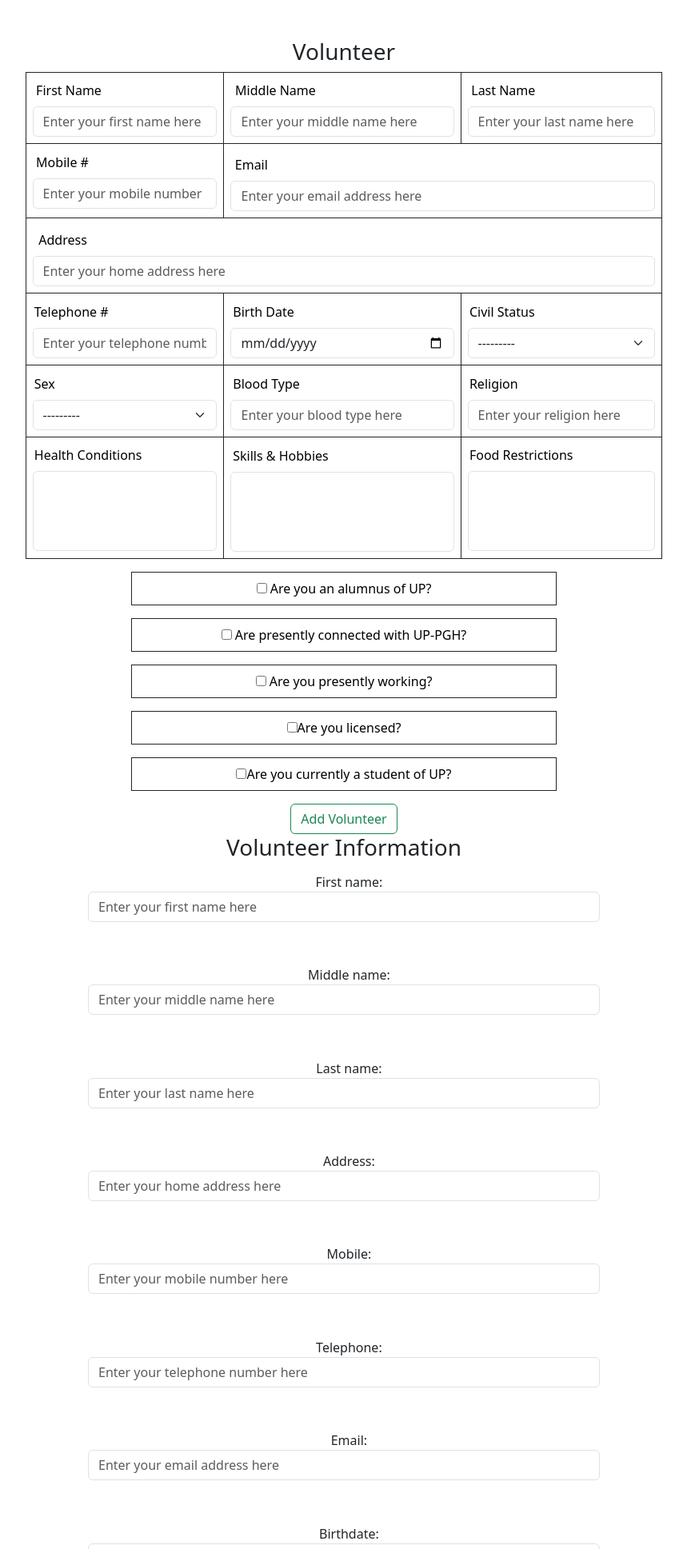
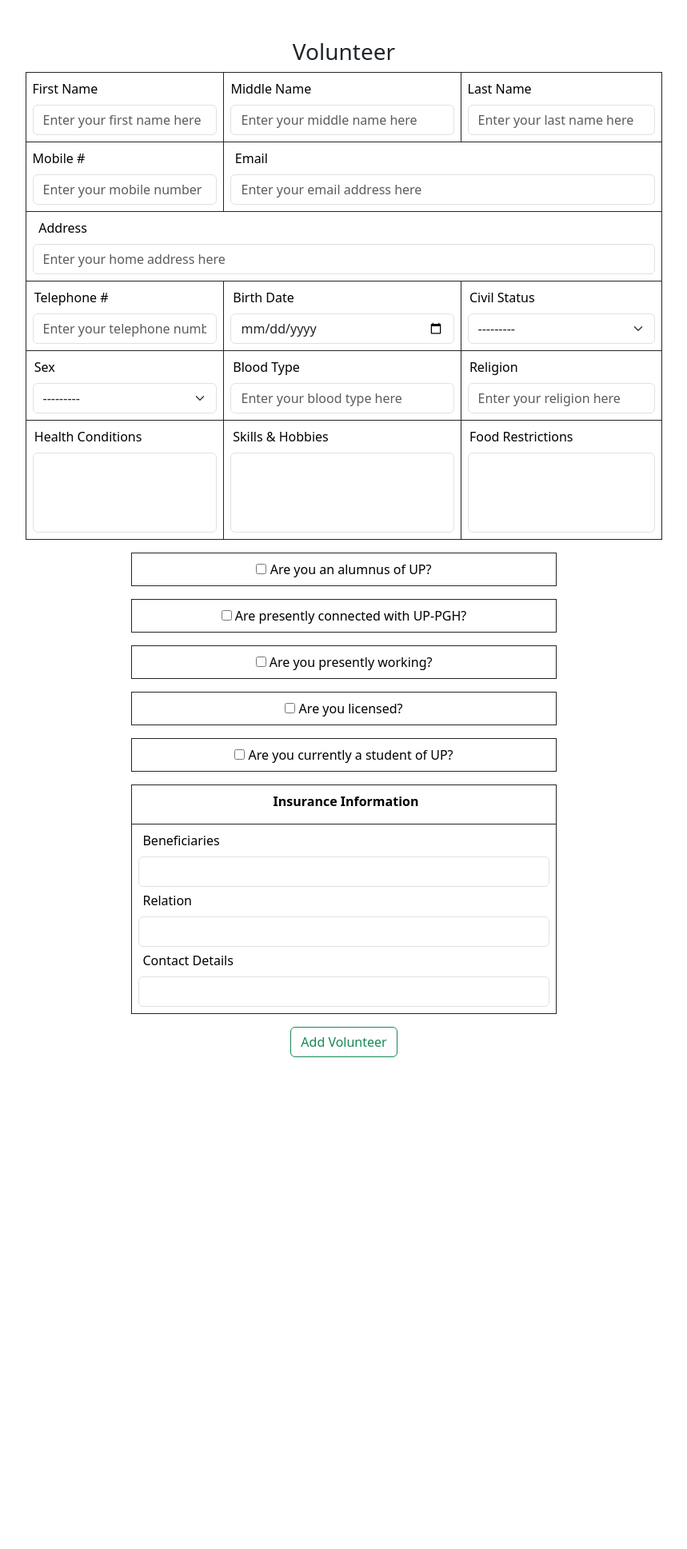
Before and after one commit to Cyapher/pahinungod_forms, a Django app: page /volunteer/ in a window 1280 px wide. Shown: the top 1937 px of the page at 80% size, without its empty margins (210-1069 px from the left). After the commit the page ends 1322 px from the top, so only its background shows below. Run offline with Django 4.2, Linux system fonts and the light colour scheme; some libraries are stand-ins or nearby versions.

Commit message:
test form

```diff
--- a/volunteer_forms/forms.py
+++ b/volunteer_forms/forms.py
@@ -50,6 +50,7 @@ class VolunteerForm(ModelForm):
 
             if field_name == 'occupation':
                 field.widget.attrs['class'] = 'form-select'
+                field.widget.attrs['onchange'] = 'dropWork()'
 
             if field_name in self.placeholders:
                 field.widget.attrs['placeholder'] = self.placeholders[field_name]
--- a/volunteer_forms/templates/form_pg1.html
+++ b/volunteer_forms/templates/form_pg1.html
@@ -5,10 +5,6 @@
 <style>
     td {
         padding: 4%;
-    }
-
-    label {
-        padding-left: 2%;
     }
 
     textarea {
@@ -21,9 +17,11 @@
 
     }
 
-    label {
+    .extra_form {
         margin-top: 1%;
     }
+
+
 
 </style>
 
@@ -35,6 +33,7 @@
 <div class="row justify-content-center" align="center">
     <div class="col-lg-10">
         <form action="{% url 'add' %}" method="post">
+            {% csrf_token %}
             <table class="w-75 table table-bordered border-dark">
                 <thead>
                     <h3>Volunteer</h3>
@@ -121,7 +120,8 @@
                 <thead>
                     <tr>
                         <td align="center">
-                            <input type="checkbox" id="alumni_check" onchange="toggleAlumni()"> Are you an alumnus of UP?</input>
+                            <input type="checkbox" id="alumni_check" onchange="toggleAlumni()">
+                            <label for="alumni_check">Are you an alumnus of UP?</label>
                         </td>
                     </tr>
                 </thead>
@@ -135,7 +135,7 @@
 
                                         <div class="fieldWrapper">
 
-                                            <label id="multi_col" for="{{ field.id_for_label }}" class="form-label">Constituent Unit</label>
+                                            <label id="multi_col" for="{{ field.id_for_label }}" class="form-label extra_form">Constituent Unit</label>
                                             {{ field }}
 
                                         </div>
@@ -167,7 +167,7 @@
 
                                         <div class="fieldWrapper">
 
-                                            <label id="multi_col" for="{{ field.id_for_label }}" class="form-label">Specification</label>
+                                            <label id="multi_col" for="{{ field.id_for_label }}" class="form-label extra_form">Specification</label>
                                             {{ field }}
 
                                         </div>
@@ -200,7 +200,7 @@
                                         {% if field.name == "occupation" %}
                                             <div class="fieldWrapper">
 
-                                                <label id="multi_col" for="{{ field.id_for_label }}" class="form-label">Occupation</label>
+                                                <label id="multi_col" for="{{ field.id_for_label }}" class="form-label extra_form">Occupation</label>
                                                 {{ field }}
 
                                             </div>
@@ -209,7 +209,7 @@
                                         {% if field.name == "otherOccu" %}
                                             <div class="fieldWrapper">
 
-                                                <label id="multi_col" for="{{ field.id_for_label }}" class="form-label">Other Occupation</label>
+                                                <label id="multi_col" for="{{ field.id_for_label }}" class="form-label extra_form">Other Occupation</label>
                                                 {{ field }}
 
                                             </div>
@@ -229,7 +229,7 @@
                 <thead>
                     <tr>
                         <td align="center">
-                            <input type="checkbox" id="license_check" onchange="toggleLicense()">Are you licensed?</input>
+                            <input type="checkbox" id="license_check" onchange="toggleLicense()"> Are you licensed?</input>
                         </td>
                     </tr>
                 </thead>
@@ -244,7 +244,7 @@
                                         {% if field.name == "prcLicense" %}
                                             <div class="fieldWrapper">
 
-                                                <label id="multi_col" for="{{ field.id_for_label }}" class="form-label">PRC License #</label>
+                                                <label id="multi_col" for="{{ field.id_for_label }}" class="form-label extra_form">PRC License #</label>
                                                 {{ field }}
 
                                             </div>
@@ -253,7 +253,7 @@
                                         {% if field.name == "dept" %}
                                             <div class="fieldWrapper">
 
-                                                <label id="multi_col" for="{{ field.id_for_label }}" class="form-label">Department</label>
+                                                <label id="multi_col" for="{{ field.id_for_label }}" class="form-label extra_form">Department</label>
                                                 {{ field }}
 
                                             </div>
@@ -262,7 +262,7 @@
                                         {% if field.name == "company" %}
                                             <div class="fieldWrapper">
 
-                                                <label id="multi_col" for="{{ field.id_for_label }}" class="form-label">Company</label>
+                                                <label id="multi_col" for="{{ field.id_for_label }}" class="form-label extra_form">Company</label>
                                                 {{ field }}
 
                                             </div>
@@ -271,7 +271,7 @@
                                         {% if field.name == "officeAdd" %}
                                             <div class="fieldWrapper">
 
-                                                <label id="multi_col" for="{{ field.id_for_label }}" class="form-label">Office Address</label>
+                                                <label id="multi_col" for="{{ field.id_for_label }}" class="form-label extra_form">Office Address</label>
                                                 {{ field }}
 
                                             </div>
@@ -280,7 +280,7 @@
                                         {% if field.name == "license_telephone" %}
                                             <div class="fieldWrapper">
 
-                                                <label id="multi_col" for="{{ field.id_for_label }}" class="form-label">Office Telephone #</label>
+                                                <label id="multi_col" for="{{ field.id_for_label }}" class="form-label extra_form">Office Telephone #</label>
                                                 {{ field }}
 
                                             </div>
@@ -289,7 +289,7 @@
                                         {% if field.name == "license_email" %}
                                             <div class="fieldWrapper">
 
-                                                <label id="multi_col" for="{{ field.id_for_label }}" class="form-label">Office Email</label>
+                                                <label id="multi_col" for="{{ field.id_for_label }}" class="form-label extra_form">Office Email</label>
                                                 {{ field }}
 
                                             </div>
@@ -298,7 +298,7 @@
                                         {% if field.name == "workSched" %}
                                             <div class="fieldWrapper">
 
-                                                <label id="multi_col" for="{{ field.id_for_label }}" class="form-label">Work Schedule</label>
+                                                <label id="multi_col" for="{{ field.id_for_label }}" class="form-label extra_form">Work Schedule</label>
                                                 {{ field }}
 
                                             </div>
@@ -317,7 +317,7 @@
                 <thead>
                     <tr>
                         <td align="center">
-                            <input type="checkbox" id="up_check" onchange="toggleUP()">Are you currently a student of UP?</input>
+                            <input type="checkbox" id="up_check" onchange="toggleUP()"> Are you currently a student of UP?</input>
                         </td>
                     </tr>
                 </thead>
@@ -332,7 +332,7 @@
                                         {% if field.name == "idNum" %}
                                             <div class="fieldWrapper">
 
-                                                <label id="multi_col" for="{{ field.id_for_label }}" class="form-label">ID #</label>
+                                                <label id="multi_col" for="{{ field.id_for_label }}" class="form-label extra_form">ID #</label>
                                                 {{ field }}
 
                                             </div>
@@ -341,7 +341,7 @@
                                         {% if field.name == "course" %}
                                             <div class="fieldWrapper">
 
-                                                <label id="multi_col" for="{{ field.id_for_label }}" class="form-label">Course</label>
+                                                <label id="multi_col" for="{{ field.id_for_label }}" class="form-label extra_form">Course</label>
                                                 {{ field }}
 
                                             </div>
@@ -350,7 +350,7 @@
                                         {% if field.name == "college" %}
                                             <div class="fieldWrapper">
 
-                                                <label id="multi_col" for="{{ field.id_for_label }}" class="form-label">College</label>
+                                                <label id="multi_col" for="{{ field.id_for_label }}" class="form-label extra_form">College</label>
                                                 {{ field }}
 
                                             </div>
@@ -359,7 +359,63 @@
                                         {% if field.name == "yearLvl" %}
                                             <div class="fieldWrapper">
 
-                                                <label id="multi_col" for="{{ field.id_for_label }}" class="form-label">Year Level</label>
+                                                <label id="multi_col" for="{{ field.id_for_label }}" class="form-label extra_form">Year Level</label>
+                                                {{ field }}
+
+                                            </div>
+                                        {% endif %}
+
+                                    {% endif %}
+
+                                {% endfor %}
+                            </div>
+                        </td>
+                    </tr>
+                </tbody>
+            </table>
+
+            <table class="w-50 table table-bordered border-dark">
+                <thead>
+                    <tr>
+                        <td align="center">
+                            <label id="multi_col" class="form-label">
+                                <strong>
+                                    Insurance Information
+                                </strong>
+                            </label>
+                        </td>
+                    </tr>
+                </thead>
+                <tbody>
+                    <tr>
+                        <td>
+                            <div>
+                                {% for field in v_form %}
+
+                                    {% if field.name in insuranceFields %}
+
+                                        {% if field.name == "beneficiaries" %}
+                                            <div class="fieldWrapper">
+
+                                                <label id="multi_col" for="{{ field.id_for_label }}" class="form-label">Beneficiaries</label>
+                                                {{ field }}
+
+                                            </div>
+                                        {% endif %}
+
+                                        {% if field.name == "relation" %}
+                                            <div class="fieldWrapper">
+
+                                                <label id="multi_col" for="{{ field.id_for_label }}" class="form-label extra_form">Relation</label>
+                                                {{ field }}
+
+                                            </div>
+                                        {% endif %}
+
+                                        {% if field.name == "contact" %}
+                                            <div class="fieldWrapper">
+
+                                                <label id="multi_col" for="{{ field.id_for_label }}" class="form-label extra_form">Contact Details</label>
                                                 {{ field }}
 
                                             </div>
@@ -378,162 +434,8 @@
         </form>
     </div>
 </div>
-
-<div align="center">
-    <form action="{% url 'add' %}" method="post" class="w-50">
-        {% csrf_token %}
-
-        <div>
-            <h3>Volunteer Information</h3>
-
-            {% for field in v_form  %}
-
-                {% if field.name in volunteerFields %}
-
-                    <div class="fieldWrapper">
-
-                        {{ field.label_tag }}
-                        {{ field }}
-                        <br><br>
-
-                    </div>
-
-                {% endif %}
-
-            {% endfor %}
-        </div>
-
-        <input type="checkbox" id="alumni_check" onchange="toggleAlumni()">Are you an alumnus of UP?</input>
-
-        <br>
-        <div id="alumni_div" style="display: none;">
-            <h3>Alumni Information</h3>
-            {% for field in v_form %}
-
-                {% if field.name in alumnusFields %}
-
-                    <div class="fieldWrapper">
-
-                        {{ field.label_tag }}
-                        {{ field }}
-                        <br><br>
-
-                    </div>
-
-                {% endif %}
-
-            {% endfor %}
-        </div>
-
-        <input type="checkbox" id="pgh_check" onchange="togglePGH()">Are presently connected with UP-PGH?</input>
-
-        <br>
-        <div id="pgh_div" style="display: none;">
-            <h3>PGH Connection Information</h3>
-            {% for field in v_form %}
-
-                {% if field.name in pghFields %}
-
-                    <div class="fieldWrapper">
-
-                        {{ field.label_tag }}
-                        {{ field }}
-                        <br><br>
-
-                    </div>
-
-                {% endif %}
-
-            {% endfor %}
-        </div>
-
-        <input type="checkbox" id="work_check" onchange="toggleWork()">Are you presently working?</input>
-
-        <br>
-        <div id="work_div" style="display: none;">
-            <h3>Occupation Information</h3>
-            {% for field in v_form %}
-
-                {% if field.name in workFields %}
-
-                    <div class="fieldWrapper">
-
-                        {{ field.label_tag }}
-                        {{ field }}
-                        <br><br>
-
-                    </div>
-
-                {% endif %}
-
-            {% endfor %}
-        </div>
-
-        <input type="checkbox" id="license_check" onchange="toggleLicense()">Are you licensed?</input>
-
-        <br>
-        <div id="license_div" style="display: none;">
-            <h3>Licensure Information</h3>
-            {% for field in v_form %}
-
-                {% if field.name in licenseFields %}
-
-                    <div class="fieldWrapper">
-
-                        {{ field.label_tag }}
-                        {{ field }}
-                        <br><br>
-
-                    </div>
-
-                {% endif %}
-
-            {% endfor %}
-        </div>
-
-        <input type="checkbox" id="up_check", onchange="toggleUP()">Are you currently a student of UP?</input>
-
-        <br>
-        <div id="up_div" style="display: none;">
-            <h3>Student Information</h3>
-            {% for field in v_form %}
-
-                {% if field.name in studentFields %}
-
-                    <div class="fieldWrapper">
-
-                        {{ field.label_tag }}
-                        {{ field }}
-                        <br><br>
-
-                    </div>
-
-                {% endif %}
-
-            {% endfor %}
-        </div>
-
-        <br>
-        <h3>Insurance Information</h3>
-        {% for field in v_form %}
-
-            {% if field.name in insuranceFields %}
-
-                <div class="fieldWrapper">
-
-                    {{ field.label_tag }}
-                    {{ field }}
-                    <br><br>
-
-                </div>
-
-            {% endif %}
-
-        {% endfor %}
-
-        <input type="submit" value="Add Volunteer">
-    </form>
-</div>
+<br>
+<br>
 
 <script>
     function toggleAlumni() {
@@ -555,6 +457,18 @@
             pghDiv.style.display = "block";
         } else {
             pghDiv.style.display = "none";
+        }
+    }
+
+    function dropWork() {
+        var workDropValue = document.getElementById("id_occupation").value;
+        var workOther = document.getElementById("id_otherOccu");
+
+        if (workDropValue === "Other") {
+            workOther.removeAttribute("disabled");
+        }
+        else {
+            workOther.setAttribute("disabled", "disabled");
         }
     }
 
```
